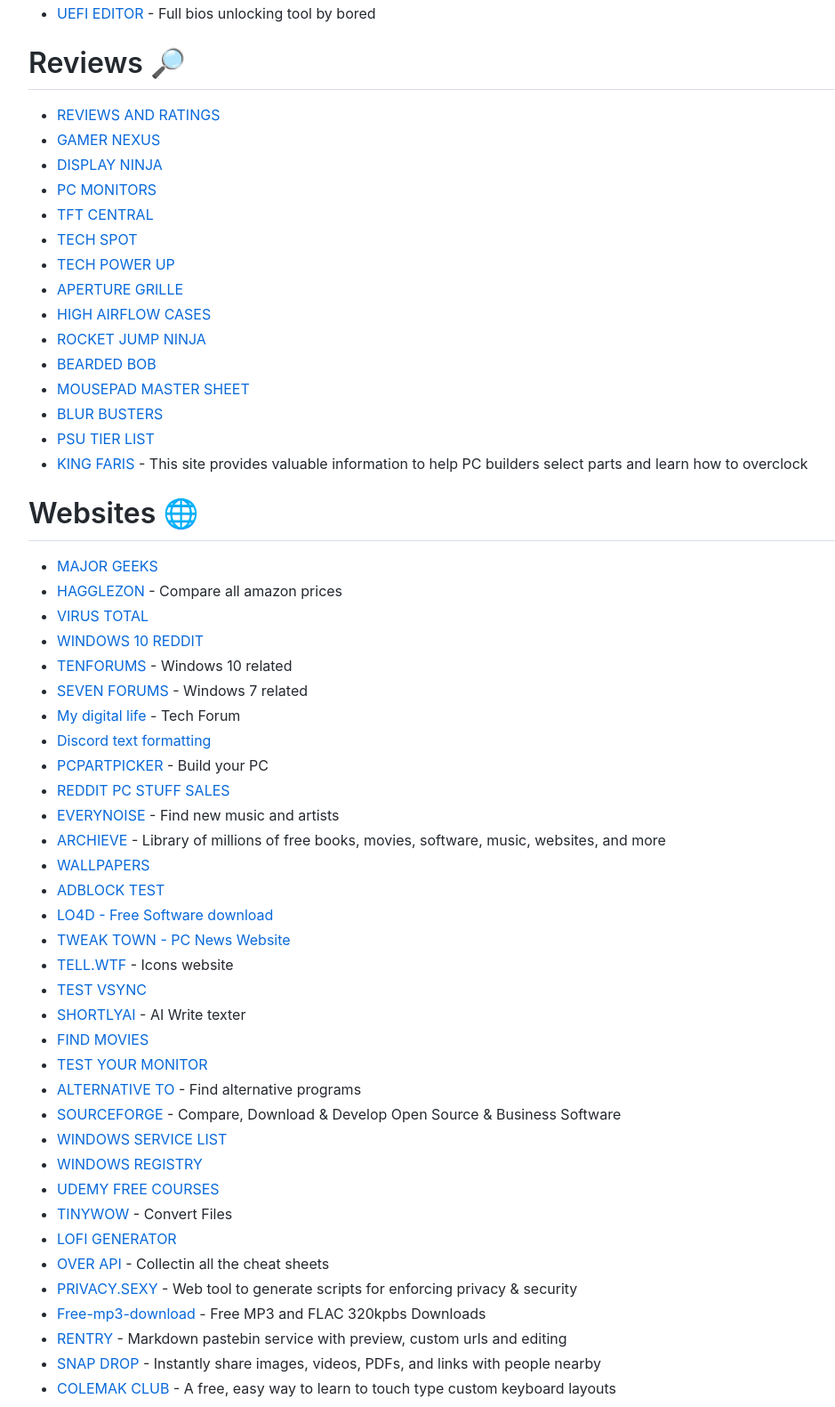
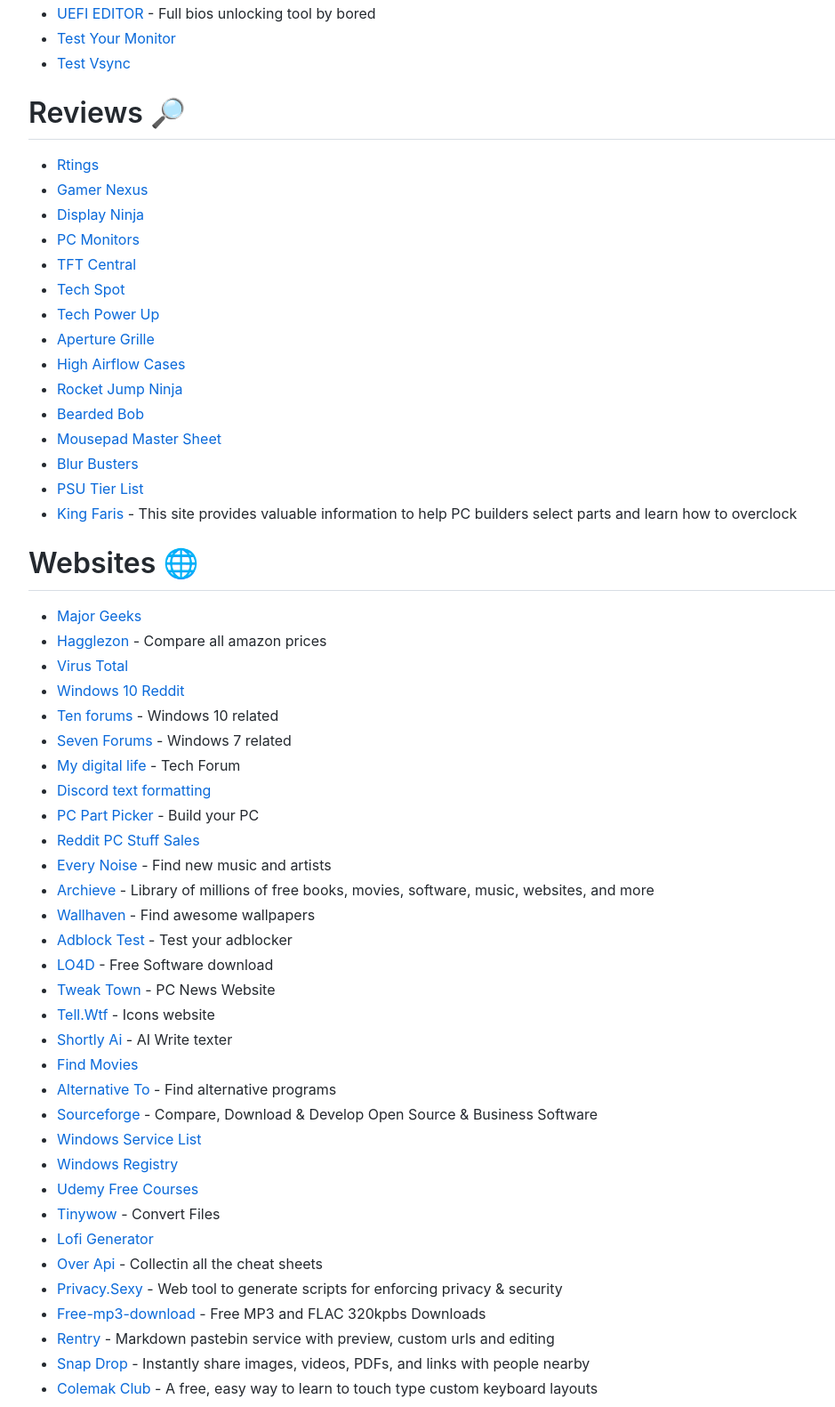
Before and after one commit to CYNAR2k/link-z, a plain HTML site: page index.html in a window 1280 px wide. Shown: the part 4844-6425 px from the top of the page at 89% size, without its empty margins (28-967 px from the left). Drawn offline with Linux system fonts and the light colour scheme; some icons are missing.

Commit message:
deploy: 8f02bb0252ed69c8a13b2ad50c3d4f086eec4b2d

```diff
--- a/index.html
+++ b/index.html
@@ -134,14 +134,14 @@
         <h1 id="benchmark--performance-tools-"><a aria-hidden="true" tabindex="-1" href="#benchmark--performance-tools-" class="anchor"><span class="icon icon-link"></span></a>Benchmark &#x26; Performance Tools 💻</h1>
         <ul>
           <li><a href="https://www.hwinfo.com/">HWiNFO</a></li>
-          <li><a href="https://www.nvidia.com/en-eu/geforce/technologies/frameview/">FRAME VIEW</a></li>
+          <li><a href="https://www.nvidia.com/en-eu/geforce/technologies/frameview/">Frame View</a></li>
           <li><a href="https://gpuopen.com/ocat/">OCAT</a></li>
-          <li><a href="https://boringboredom.github.io/Frame-Time-Analysis/">FRAME TIME ANALYSIS</a> - Better than CapFrameX</li>
+          <li><a href="https://boringboredom.github.io/Frame-Time-Analysis/">Frame Time Analysis</a> - Better than CapFrameX</li>
           <li><a href="https://github.com/CXWorld/CapFrameX">CapFrameX</a></li>
           <li><a href="https://forums.guru3d.com/threads/windows-line-based-vs-message-signaled-based-interrupts-msi-tool.378044/">MESSAGE-SIGNALE-BASED-INTERRUPTS</a></li>
           <li><a href="https://benchmate.org/">PC BENCHMARK VALIDATION SOFTWARE</a></li>
-          <li><a href="https://www.passmark.com/products/performancetest">PASSMARK</a></li>
-          <li><a href="https://www.aida64.com/">AIDA64</a></li>
+          <li><a href="https://www.passmark.com/products/performancetest">PassMark</a></li>
+          <li><a href="https://www.aida64.com/">Aida64</a></li>
           <li><a href="https://www.intel.com/content/www/us/en/developer/articles/tool/intelr-memory-latency-checker.html">INTEL MEMORY LATENCY CHECKER</a></li>
           <li><a href="https://github.com/FarisR99/IMLCGui">INTEL MEMORY LATENCY GUI VERSION</a></li>
           <li><a href="https://github.com/clamchowder/MicrobenchmarksGui">MICROBENCHMARK GUI</a> - Cache and memory benchmark</li>
@@ -168,66 +168,66 @@
           <li><a href="https://github.com/amitxv/AutoGpuAffinity">AUTO GPU AFFINITY</a></li>
           <li><a href="https://www.overclock.net/threads/mousetester-software-reloaded.1590569/">MOUSE TESTER</a></li>
           <li><a href="https://boringboredom.github.io/UEFI-Editor/">UEFI EDITOR</a> - Full bios unlocking tool by bored</li>
+          <li><a href="https://www.monitortests.com/">Test Your Monitor</a></li>
+          <li><a href="https://www.vsynctester.com/">Test Vsync</a></li>
         </ul>
         <h1 id="reviews-"><a aria-hidden="true" tabindex="-1" href="#reviews-" class="anchor"><span class="icon icon-link"></span></a>Reviews 🔎</h1>
         <ul>
-          <li><a href="https://www.rtings.com/">REVIEWS AND RATINGS</a></li>
-          <li><a href="https://www.gamersnexus.net/">GAMER NEXUS</a></li>
-          <li><a href="https://www.displayninja.com/">DISPLAY NINJA</a></li>
-          <li><a href="https://pcmonitors.info/">PC MONITORS</a></li>
-          <li><a href="https://www.tftcentral.co.uk/">TFT CENTRAL</a></li>
-          <li><a href="https://www.techspot.com/">TECH SPOT</a></li>
-          <li><a href="https://www.techpowerup.com/">TECH POWER UP</a></li>
-          <li><a href="https://www.aperturegrille.com/">APERTURE GRILLE</a></li>
-          <li><a href="https://docs.google.com/spreadsheets/d/14Kt2cAn8a7j2sGXiPGt4GcxpR3RXVcDAx9R5c2M8680">HIGH AIRFLOW CASES</a></li>
-          <li><a href="https://www.rocketjumpninja.com/">ROCKET JUMP NINJA</a></li>
-          <li><a href="https://www.beardedbob.com/">BEARDED BOB</a></li>
-          <li><a href="https://docs.google.com/spreadsheets/d/1RAnmZxDNduaGV8kB-GCvZ0MO6d9-0j9jmrU2f8dp0Ww">MOUSEPAD MASTER SHEET</a></li>
-          <li><a href="https://blurbusters.com/">BLUR BUSTERS</a></li>
-          <li><a href="https://cultists.network/140/psu-tier-list/">PSU TIER LIST</a></li>
-          <li><a href="https://kingfaris.co.uk/">KING FARIS</a> - This site provides valuable information to help PC builders select parts and learn how to overclock</li>
+          <li><a href="https://www.rtings.com/">Rtings</a></li>
+          <li><a href="https://www.gamersnexus.net/">Gamer Nexus</a></li>
+          <li><a href="https://www.displayninja.com/">Display Ninja</a></li>
+          <li><a href="https://pcmonitors.info/">PC Monitors</a></li>
+          <li><a href="https://www.tftcentral.co.uk/">TFT Central</a></li>
+          <li><a href="https://www.techspot.com/">Tech Spot</a></li>
+          <li><a href="https://www.techpowerup.com/">Tech Power Up</a></li>
+          <li><a href="https://www.aperturegrille.com/">Aperture Grille</a></li>
+          <li><a href="https://docs.google.com/spreadsheets/d/14Kt2cAn8a7j2sGXiPGt4GcxpR3RXVcDAx9R5c2M8680">High Airflow Cases</a></li>
+          <li><a href="https://www.rocketjumpninja.com/">Rocket Jump Ninja</a></li>
+          <li><a href="https://www.beardedbob.com/">Bearded Bob</a></li>
+          <li><a href="https://docs.google.com/spreadsheets/d/1RAnmZxDNduaGV8kB-GCvZ0MO6d9-0j9jmrU2f8dp0Ww">Mousepad Master Sheet</a></li>
+          <li><a href="https://blurbusters.com/">Blur Busters</a></li>
+          <li><a href="https://cultists.network/140/psu-tier-list/">PSU Tier List</a></li>
+          <li><a href="https://kingfaris.co.uk/">King Faris</a> - This site provides valuable information to help PC builders select parts and learn how to overclock</li>
         </ul>
         <h1 id="websites-"><a aria-hidden="true" tabindex="-1" href="#websites-" class="anchor"><span class="icon icon-link"></span></a>Websites 🌐</h1>
         <ul>
-          <li><a href="https://www.majorgeeks.com/">MAJOR GEEKS</a></li>
-          <li><a href="https://www.hagglezon.com/">HAGGLEZON</a> - Compare all amazon prices</li>
-          <li><a href="https://www.virustotal.com/gui/home/upload">VIRUS TOTAL</a></li>
-          <li><a href="https://www.reddit.com/r/Windows10/">WINDOWS 10 REDDIT</a></li>
-          <li><a href="https://www.tenforums.com/">TENFORUMS</a> - Windows 10 related</li>
-          <li><a href="https://www.sevenforums.com/">SEVEN FORUMS</a> - Windows 7 related</li>
+          <li><a href="https://www.majorgeeks.com/">Major Geeks</a></li>
+          <li><a href="https://www.hagglezon.com/">Hagglezon</a> - Compare all amazon prices</li>
+          <li><a href="https://www.virustotal.com/gui/home/upload">Virus Total</a></li>
+          <li><a href="https://www.reddit.com/r/Windows10/">Windows 10 Reddit</a></li>
+          <li><a href="https://www.tenforums.com/">Ten forums</a> - Windows 10 related</li>
+          <li><a href="https://www.sevenforums.com/">Seven Forums</a> - Windows 7 related</li>
           <li><a href="https://forums.mydigitallife.net/">My digital life</a> - Tech Forum</li>
           <li><a href="https://www.writebots.com/discord-text-formatting">Discord text formatting</a></li>
-          <li><a href="https://pcpartpicker.com/">PCPARTPICKER</a> - Build your PC</li>
-          <li><a href="https://www.reddit.com/r/buildapcsales/">REDDIT PC STUFF SALES</a></li>
-          <li><a href="https://everynoise.com/">EVERYNOISE</a> - Find new music and artists</li>
-          <li><a href="https://archive.org/">ARCHIEVE</a> - Library of millions of free books, movies, software, music, websites, and more</li>
-          <li><a href="https://wallhaven.cc/">WALLPAPERS</a></li>
-          <li><a href="https://adblock-tester.com/">ADBLOCK TEST</a></li>
-          <li><a href="https://www.lo4d.com/">LO4D - Free Software download</a></li>
-          <li><a href="https://www.tweaktown.com/">TWEAK TOWN - PC News Website</a></li>
-          <li><a href="https://tell.wtf/">TELL.WTF</a> - Icons website</li>
-          <li><a href="https://www.vsynctester.com/">TEST VSYNC</a></li>
-          <li><a href="https://shortlyai.com/">SHORTLYAI</a> - AI Write texter</li>
-          <li><a href="https://agoodmovietowatch.com/">FIND MOVIES</a></li>
-          <li><a href="https://www.monitortests.com/">TEST YOUR MONITOR</a></li>
-          <li><a href="https://alternativeto.net/">ALTERNATIVE TO</a> - Find alternative programs</li>
-          <li><a href="https://sourceforge.net/">SOURCEFORGE</a> - Compare, Download &#x26; Develop Open Source &#x26; Business Software</li>
-          <li><a href="http://batcmd.com/windows/10/services/">WINDOWS SERVICE LIST</a></li>
-          <li><a href="https://admx.help/">WINDOWS REGISTRY</a></li>
-          <li><a href="https://udemyfreecourses.org/">UDEMY FREE COURSES</a></li>
-          <li><a href="https://tinywow.com/">TINYWOW</a> - Convert Files</li>
-          <li><a href="https://lofigenerator.com/">LOFI GENERATOR</a></li>
-          <li><a href="https://overapi.com/">OVER API</a> - Collectin all the cheat sheets</li>
-          <li><a href="https://privacy.sexy/">PRIVACY.SEXY</a> - Web tool to generate scripts for enforcing privacy &#x26; security</li>
+          <li><a href="https://pcpartpicker.com/">PC Part Picker</a> - Build your PC</li>
+          <li><a href="https://www.reddit.com/r/buildapcsales/">Reddit PC Stuff Sales</a></li>
+          <li><a href="https://everynoise.com/">Every Noise</a> - Find new music and artists</li>
+          <li><a href="https://archive.org/">Archieve</a> - Library of millions of free books, movies, software, music, websites, and more</li>
+          <li><a href="https://wallhaven.cc/">Wallhaven</a> - Find awesome wallpapers</li>
+          <li><a href="https://adblock-tester.com/">Adblock Test</a> - Test your adblocker</li>
+          <li><a href="https://www.lo4d.com/">LO4D</a> - Free Software download</li>
+          <li><a href="https://www.tweaktown.com/">Tweak Town</a> - PC News Website</li>
+          <li><a href="https://tell.wtf/">Tell.Wtf</a> - Icons website</li>
+          <li><a href="https://shortlyai.com/">Shortly Ai</a> - AI Write texter</li>
+          <li><a href="https://agoodmovietowatch.com/">Find Movies</a></li>
+          <li><a href="https://alternativeto.net/">Alternative To</a> - Find alternative programs</li>
+          <li><a href="https://sourceforge.net/">Sourceforge</a> - Compare, Download &#x26; Develop Open Source &#x26; Business Software</li>
+          <li><a href="http://batcmd.com/windows/10/services/">Windows Service List</a></li>
+          <li><a href="https://admx.help/">Windows Registry</a></li>
+          <li><a href="https://udemyfreecourses.org/">Udemy Free Courses</a></li>
+          <li><a href="https://tinywow.com/">Tinywow</a> - Convert Files</li>
+          <li><a href="https://lofigenerator.com/">Lofi Generator</a></li>
+          <li><a href="https://overapi.com/">Over Api</a> - Collectin all the cheat sheets</li>
+          <li><a href="https://privacy.sexy/">Privacy.Sexy</a> - Web tool to generate scripts for enforcing privacy &#x26; security</li>
           <li><a href="https://free-mp3-download.net/">Free-mp3-download</a> - Free MP3 and FLAC 320kpbs Downloads</li>
-          <li><a href="https://rentry.co/">RENTRY</a> - Markdown pastebin service with preview, custom urls and editing</li>
-          <li><a href="https://snapdrop.net/">SNAP DROP</a> - Instantly share images, videos, PDFs, and links with people nearby</li>
-          <li><a href="https://gnusenpai.net/colemakclub/">COLEMAK CLUB</a> - A free, easy way to learn to touch type custom keyboard layouts</li>
-          <li><a href="https://justwhatsthedata.github.io/">WHATS THE DATA</a> - A directory of information for you to acknowledge the amount of data that web services gather from you</li>
-          <li><a href="https://justdeleteme.xyz/">JUST DELETE ME</a> - A directory of direct links to delete your account from web services</li>
-          <li><a href="https://github.com/hnhx/librex">LIBREX</a> - A privacy respecting free as in freedom meta search engine for Google and popular torrent sites</li>
-          <li><a href="https://beparanoid.de/">BE PARANOID</a> - Privacy stuff related</li>
-          <li><a href="https://bugmenot.com/">BUG ME NOT</a> - Access and share logins for websites that require you to register in order to view content</li>
+          <li><a href="https://rentry.co/">Rentry</a> - Markdown pastebin service with preview, custom urls and editing</li>
+          <li><a href="https://snapdrop.net/">Snap Drop</a> - Instantly share images, videos, PDFs, and links with people nearby</li>
+          <li><a href="https://gnusenpai.net/colemakclub/">Colemak Club</a> - A free, easy way to learn to touch type custom keyboard layouts</li>
+          <li><a href="https://justwhatsthedata.github.io/">Whats The Data</a> - A directory of information for you to acknowledge the amount of data that web services gather from you</li>
+          <li><a href="https://justdeleteme.xyz/">Just Delete Me</a> - A directory of direct links to delete your account from web services</li>
+          <li><a href="https://github.com/hnhx/librex">Librex</a> - A privacy respecting free as in freedom meta search engine for Google and popular torrent sites</li>
+          <li><a href="https://beparanoid.de/">Be Paranoid</a> - Privacy stuff related</li>
+          <li><a href="https://bugmenot.com/">Bug Me Not</a> - Access and share logins for websites that require you to register in order to view content</li>
           <li><a href="https://disroot.org/en/#services">Disroot</a> - Disroot is a platform providing online services based on principles of freedom, privacy, federation and decentralization.</li>
           <li><a href="https://music.miguelneedssleep.ml/">Hyperpipe</a> - Privacy respecting YouTube Music Frontend.</li>
           <li><a href="https://www.chosic.com/">Chosic</a> - Discover New Music</li>
```
